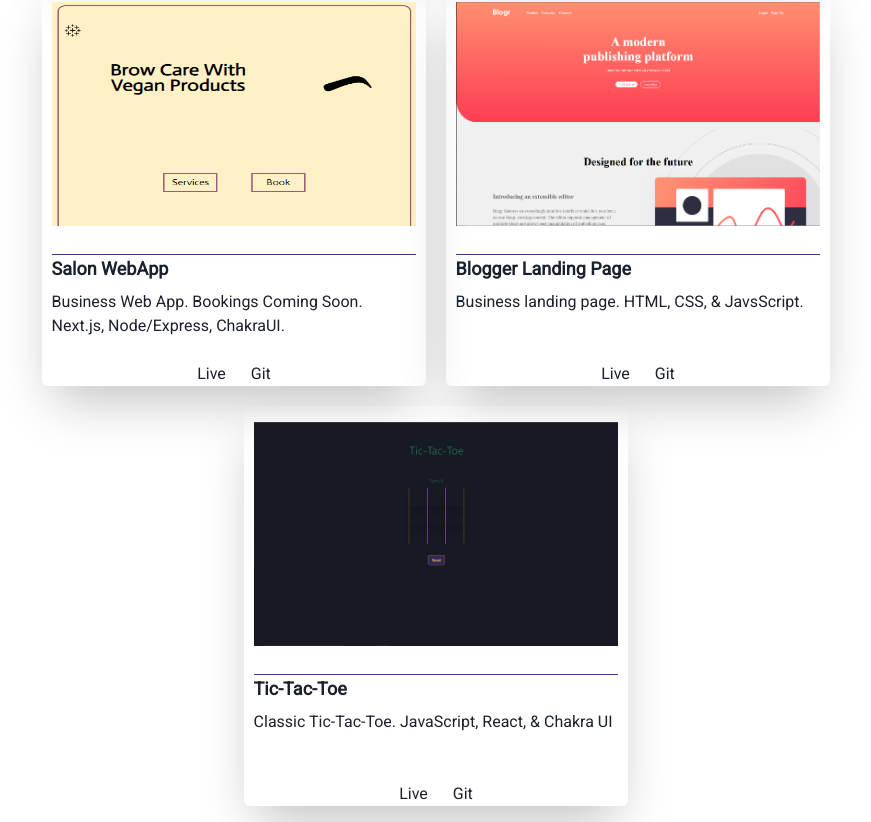
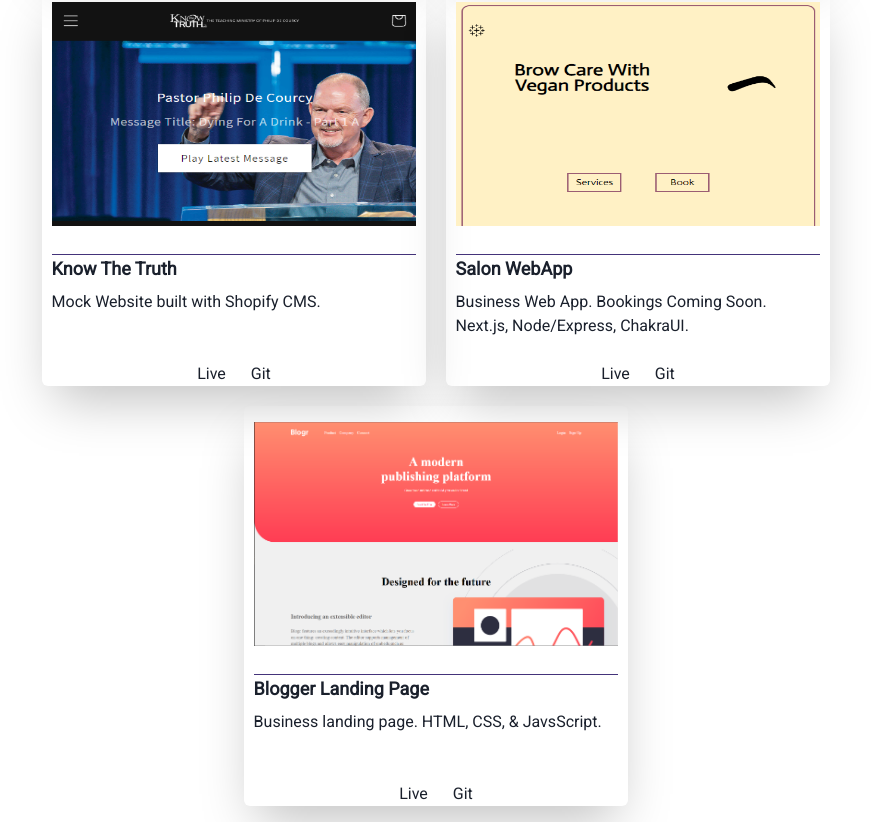
Before and after one commit to clucero36/personal-website, a React (Create React App) app: page /projects in a window 1280 px wide. Shown: the part 592-1414 px from the top of the page, without its empty margins (204-1075 px from the left). Built offline with nearby package versions, Linux system fonts and the light colour scheme.

Commit message:
Added KTT Project

```diff
--- a/src/App.js
+++ b/src/App.js
@@ -19,7 +19,7 @@ function App() {
           <VStack spacing={5}>
             <Text>
               I am a web developer, recent college graduate, and an intern at Trinet Internet Solutions in Irvine, California.
-              I have built applications with JavaScript tech stacks and I'm currently exploring building web applications with content managements systems.
+              I have built applications with JavaScript tech stacks and I'm currently building web applications with content managements systems.
               I'm always looking for ways to improve as a developer and I hope to one day leverage my skill set to start a business of my own.
             </Text>
             <Text>
--- a/src/data.js
+++ b/src/data.js
@@ -15,6 +15,13 @@ const projects = [
     git: 'https://github.com/clucero36/spotify-clone.git',
   },
   {
+    name: 'Know The Truth',
+    description: 'Mock Website built with Shopify CMS.',
+    src: 'ktt.png',
+    link: 'https://f3fd82.myshopify.com/',
+    git: 'https://github.com/clucero36/TicTacToe.git'
+  },
+  {
     name: 'Salon WebApp',
     description: 'Business Web App. Bookings Coming Soon. Next.js, Node/Express, ChakraUI.',
     src: 'salon-webapp.PNG',
@@ -28,13 +35,6 @@ const projects = [
     link: 'https://blogrbusiness.netlify.app/',
     git: 'https://github.com/clucero36/Blogr.git',
   },
-  {
-    name: 'Tic-Tac-Toe',
-    description: 'Classic Tic-Tac-Toe. JavaScript, React, & Chakra UI',
-    src: 'tttNew.png',
-    link: 'https://threepeat.netlify.app/',
-    git: 'https://github.com/clucero36/TicTacToe.git'
-  }
 ]
 
 export function getProjects() {
```
Also changed, not shown: public/ktt.PNG (added).
